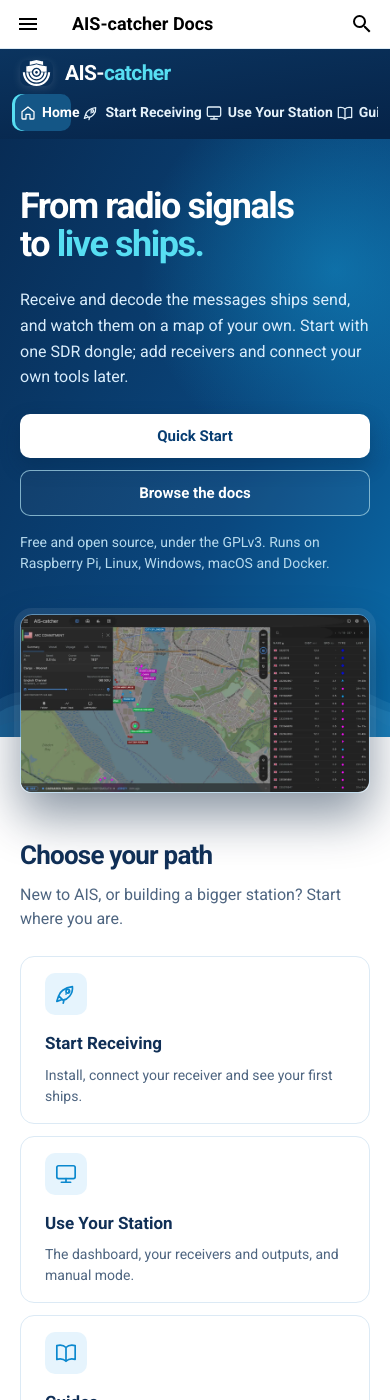
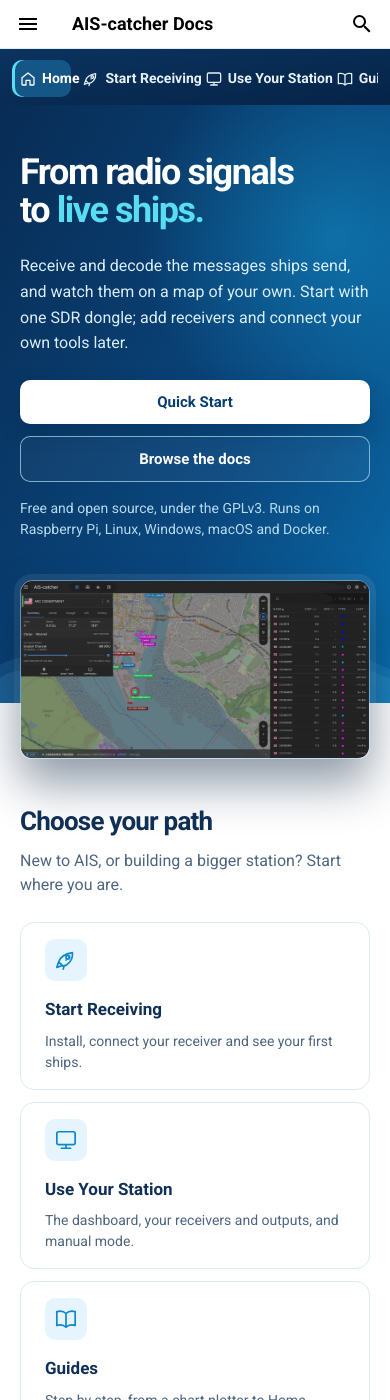
Before and after one commit to jvde-github/AIS-catcher-docs, an MkDocs documentation site: the page built from docs/index.md, in a window 390 px wide and 1400 px high. Built offline with MkDocs 1.6.1 and Material for MkDocs 9.7.7, drawn with Linux system fonts in a browser that asks for light colours; comment, search, counter and statistics services are not loaded.

Commit message:
Home page: no logo in the narrow-screen bar

```diff
--- a/docs/styles/ais-home.css
+++ b/docs/styles/ais-home.css
@@ -204,8 +204,7 @@
 @media (max-width: 1030px) {
   .ais-landing { display: block; }
   .ais-rail__inner { position: static; min-height: 0; flex-direction: row; align-items: center; justify-content: space-between; gap: var(--s5); padding: var(--s3) var(--gutter); }
-  .md-typeset .ais-rail__brand { padding: 0; flex-shrink: 0; }
-  .md-typeset .ais-rail__brand small, .md-typeset .ais-landing .ais-rail__bottom { display: none; }
+  .md-typeset .ais-rail__brand, .md-typeset .ais-landing .ais-rail__bottom { display: none; }
   .ais-rail__nav { display: flex; gap: 4px; min-width: 0; overflow-x: auto; white-space: nowrap; scrollbar-width: thin; }
   .md-typeset .ais-rail__nav a { padding: 9px 10px; font-size: 14px; }
   .ais-rail__nav svg { width: 16px; height: 16px; }
@@ -221,7 +220,6 @@
 @media (max-width: 760px) {
   .ais-landing { --section: 48px; }
   .ais-rail__inner { display: block; padding: var(--s3) var(--gutter) var(--s2); }
-  .md-typeset .ais-rail__brand { margin-bottom: var(--s2); }
   .ais-rail__nav { margin: 0 -8px; }
   .md-typeset .ais-rail__nav a { gap: 6px; padding: var(--s2); }
   .ais-home-hero { --tail: 56px; padding-top: var(--section); }
@@ -234,7 +232,6 @@
   .md-typeset .ais-home-footer { flex-direction: column; align-items: flex-start; }
 }
 @media (max-width: 540px) {
-  .ais-rail__brand img { width: 26px; height: 26px; }
   .ais-home-hero__actions { flex-direction: column; align-items: stretch; }
   .ais-path-grid { grid-template-columns: 1fr; }
   .md-typeset a.ais-path-card { padding: var(--s4) var(--s5); }
```
